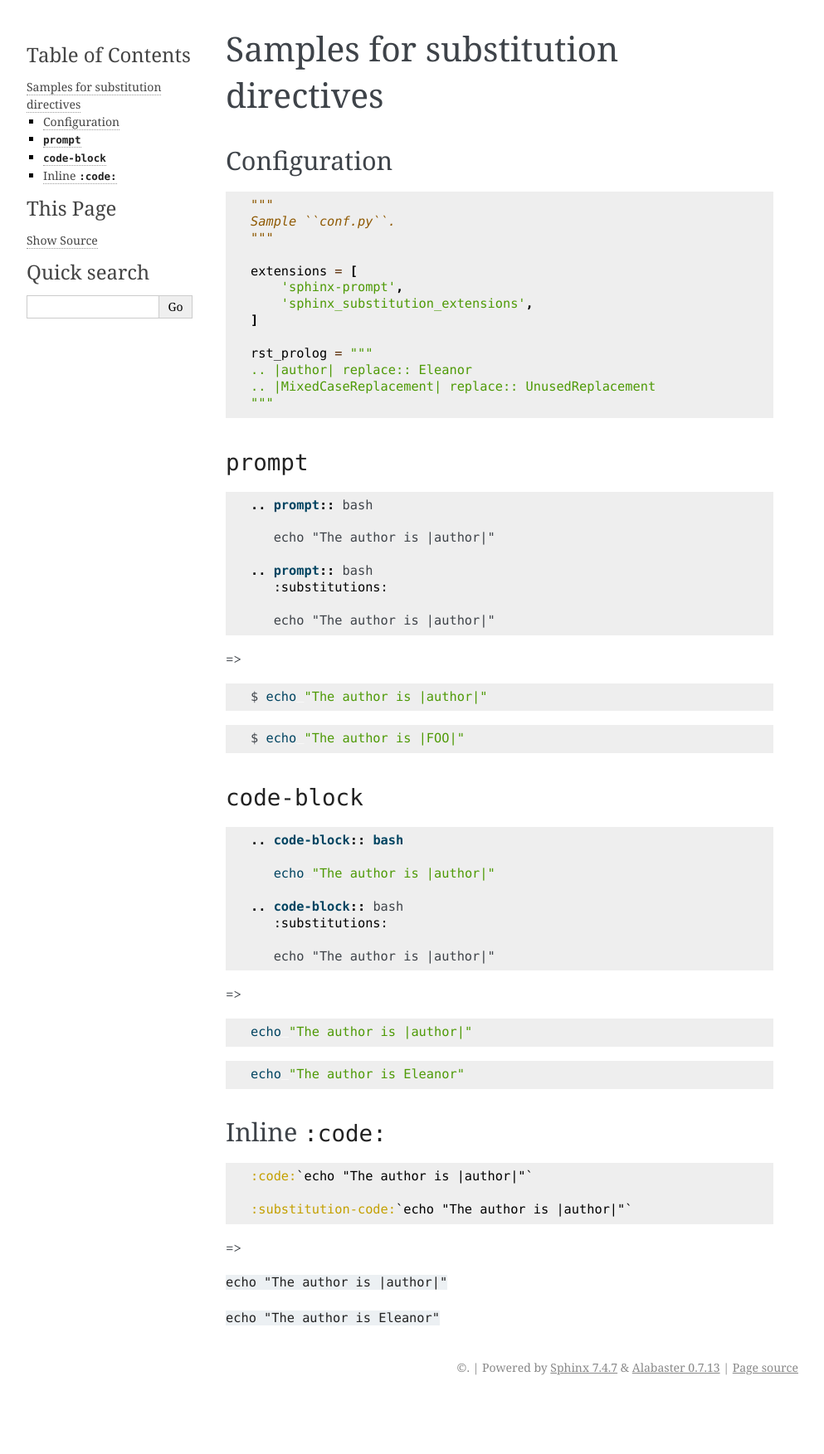
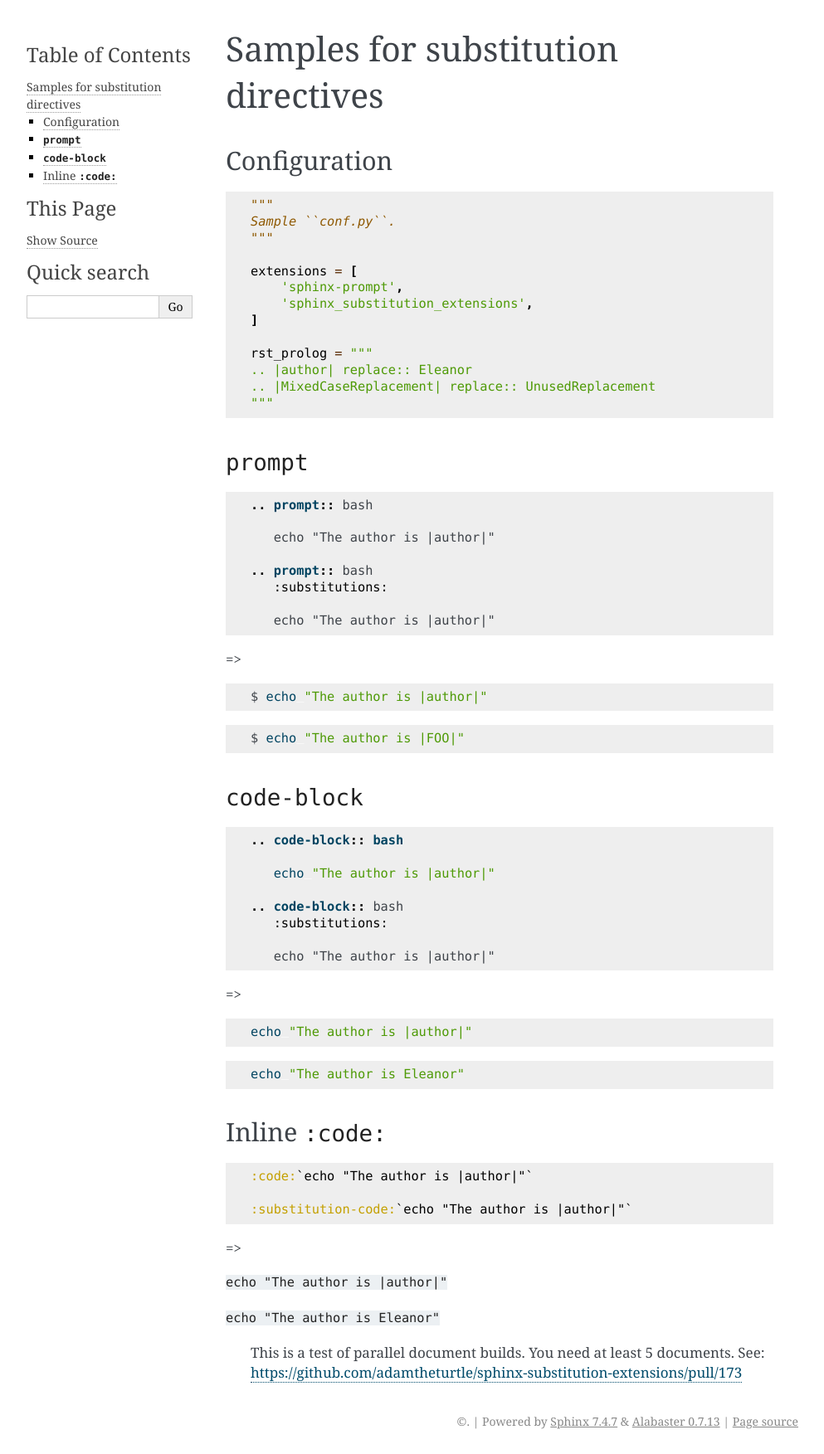
Before and after one commit to adamtheturtle/sphinx-substitution-extensions, a Sphinx documentation site: the page built from sample/source/index.rst, in a window 1280 px wide. Shown: the whole page at 83% size, without its empty margins (148-1141 px from the left). Built offline with Sphinx 7.4.7, drawn with Linux system fonts in a browser that asks for light colours; before the commit the page ends 1688 px from its top, so only the background shows below that.

Commit message:
declare the extension as parallel read safe

```diff
--- /dev/null
+++ b/sample/source/five.rst
@@ -0,0 +1,3 @@
+=======
+ Five
+=======
--- /dev/null
+++ b/sample/source/four.rst
@@ -0,0 +1,3 @@
+=======
+ Four
+=======
--- a/sample/source/index.rst
+++ b/sample/source/index.rst
@@ -71,3 +71,18 @@
 :code:`echo "The author is |author|"`
 
 :substitution-code:`echo "The author is |author|"`
+
+..
+
+  This is a test of parallel document builds. You need at least 5
+  documents. See:
+  https://github.com/adamtheturtle/sphinx-substitution-extensions/pull/173
+
+.. toctree::
+   :hidden:
+
+   one
+   two
+   three
+   four
+   five
--- /dev/null
+++ b/sample/source/one.rst
@@ -0,0 +1,3 @@
+=====
+ One
+=====
--- /dev/null
+++ b/sample/source/three.rst
@@ -0,0 +1,3 @@
+=======
+ Three
+=======
--- /dev/null
+++ b/sample/source/two.rst
@@ -0,0 +1,3 @@
+=====
+ Two
+=====
--- a/src/sphinx_substitution_extensions/__init__.py
+++ b/src/sphinx_substitution_extensions/__init__.py
@@ -146,7 +146,7 @@
 }
 
 
-def setup(app: Sphinx) -> None:
+def setup(app: Sphinx) -> dict:
     """
     Add the custom directives to Sphinx.
     """
@@ -154,3 +154,4 @@
     directives.register_directive('prompt', SubstitutionPrompt)
     directives.register_directive('code-block', SubstitutionCodeBlock)
     app.add_role('substitution-code', substitution_code_role)
+    return {'parallel_read_safe': True}
```
Also changed, not shown: 2 other files.
